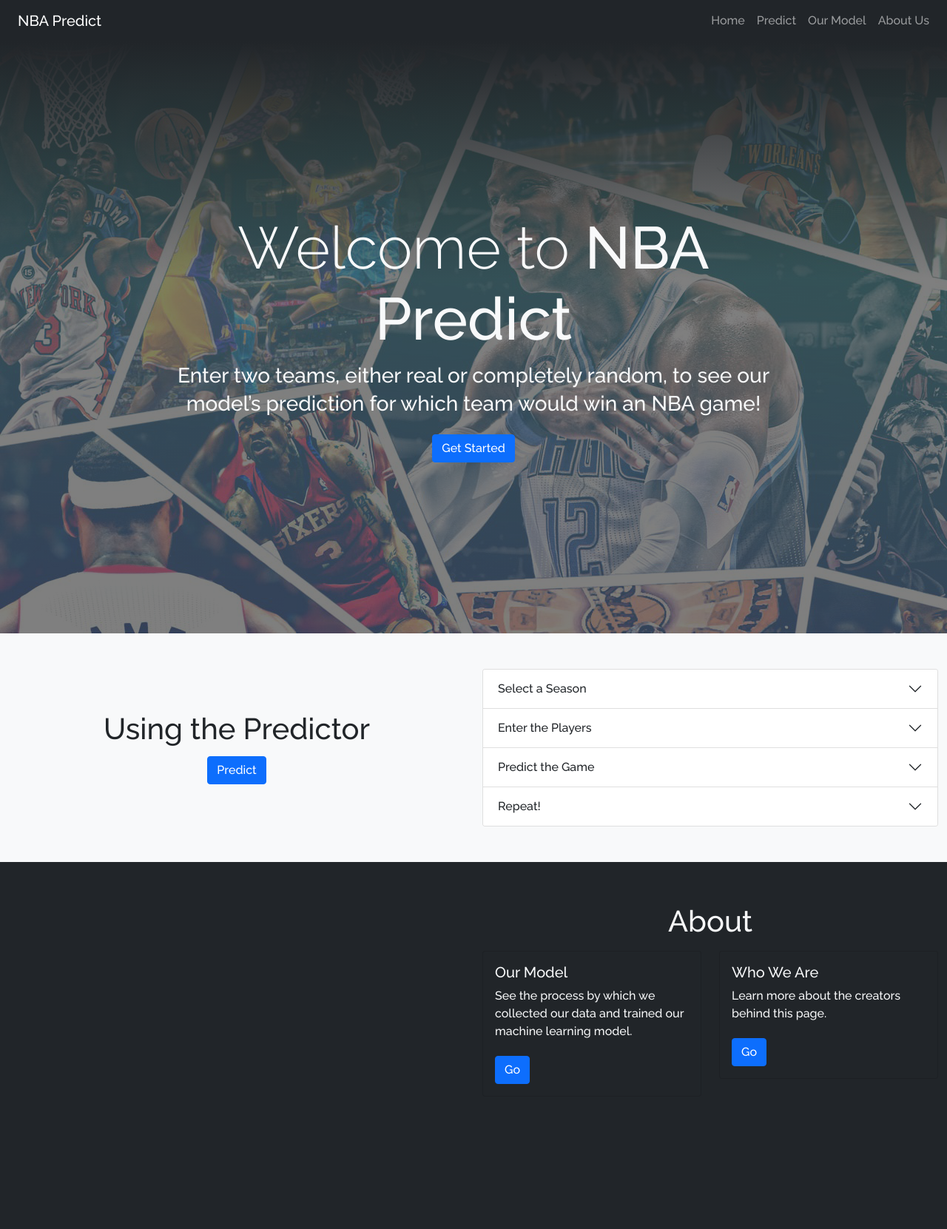
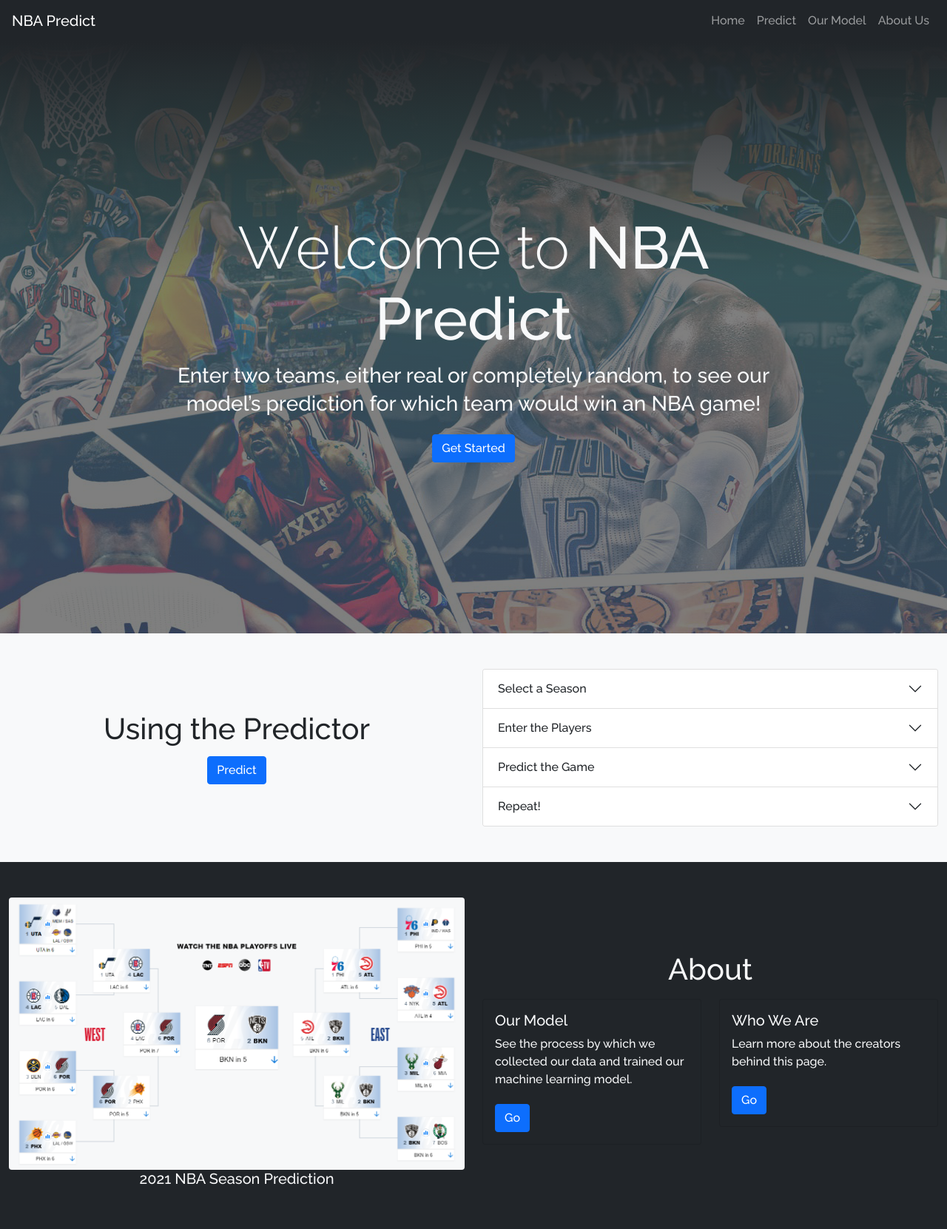
Before and after one commit to ljb135/nba-project-2, a Flask app: template templates/homeBS.html in a window 1280 px wide. Shown: the whole page at 74% size. Before the commit the page ends 1465 px from the top, so only its background shows below. Run offline with Flask 2, Linux system fonts and the light colour scheme; the template is opened without the code that fills it, so the values that code supplies are empty; parts of the project's set-up code (start-up, migrations or seed data) failed here and were passed over; some libraries are stand-ins or nearby versions.

Commit message:
Modified homepage UI, added bracket image

```diff
--- a/templates/homeBS.html
+++ b/templates/homeBS.html
@@ -21,7 +21,9 @@
     <div class="col-sm col-xxl-4 align-self-center">
       <center>
         <h1>Using the Predictor</h1>
-        <a href="form" class="btn btn-primary" style="margin-top: 5px;">Predict</a>
+        <div class="d-none d-sm-block">
+          <a href="form" class="btn btn-primary" style="margin-top: 5px;">Predict</a>
+        </div>
       </center>
     </div>
     <div class="col-sm col-xxl-4">
@@ -76,9 +78,18 @@
         </div>
       </div>
     </div>
+    <div class="col-sm col-xxl-4 d-sm-none align-self-center">
+      <center>
+        <a href="form" class="btn btn-primary" style="margin-top: 5px;">Predict</a>
+      </center>
+    </div>
   </div>
   <div class="row justify-content-center pt-5 pb-5 text-light bg-dark">
     <div class="col-sm col-xxl-4 align-self-center">
+      <img src="/static/bracket.png" class="img-fluid rounded mx-auto d-block" alt="...">
+      <center>
+        <h5>2021 NBA Season Prediction</h5>
+      </center>
     </div>
     <div class="col-sm col-xxl-4 align-self-center">
       <div class="row mt-2 mb-2">
--- a/templates/layoutBS.html
+++ b/templates/layoutBS.html
@@ -10,13 +10,13 @@
     <script src="static/js/bootstrap.bundle.min.js"></script>
 </head>
 <body>
-    <nav class="static-top navbar navbar-expand-lg navbar-dark bg-dark">
-        <a class="navbar-brand ms-4" href="home">NBA Predict</a>
-        <button class="navbar-toggler me-3" type="button" data-bs-toggle="collapse" data-bs-target="#navbar">
+    <nav class="sticky-top navbar navbar-expand-lg navbar-dark bg-dark ps-3 pe-3">
+        <a class="navbar-brand" href="home">NBA Predict</a>
+        <button class="navbar-toggler" type="button" data-bs-toggle="collapse" data-bs-target="#navbar">
             <span class="navbar-toggler-icon"></span>
         </button>
         <div class="collapse navbar-collapse" id="navbar">
-            <ul class="navbar-nav ms-auto me-3">
+            <ul class="navbar-nav ms-auto">
                 <li class="nav-item active">
                     <a class="nav-link" href="home">Home</a>
                 </li>
```
Also changed, not shown: static/bracket.png (added).
